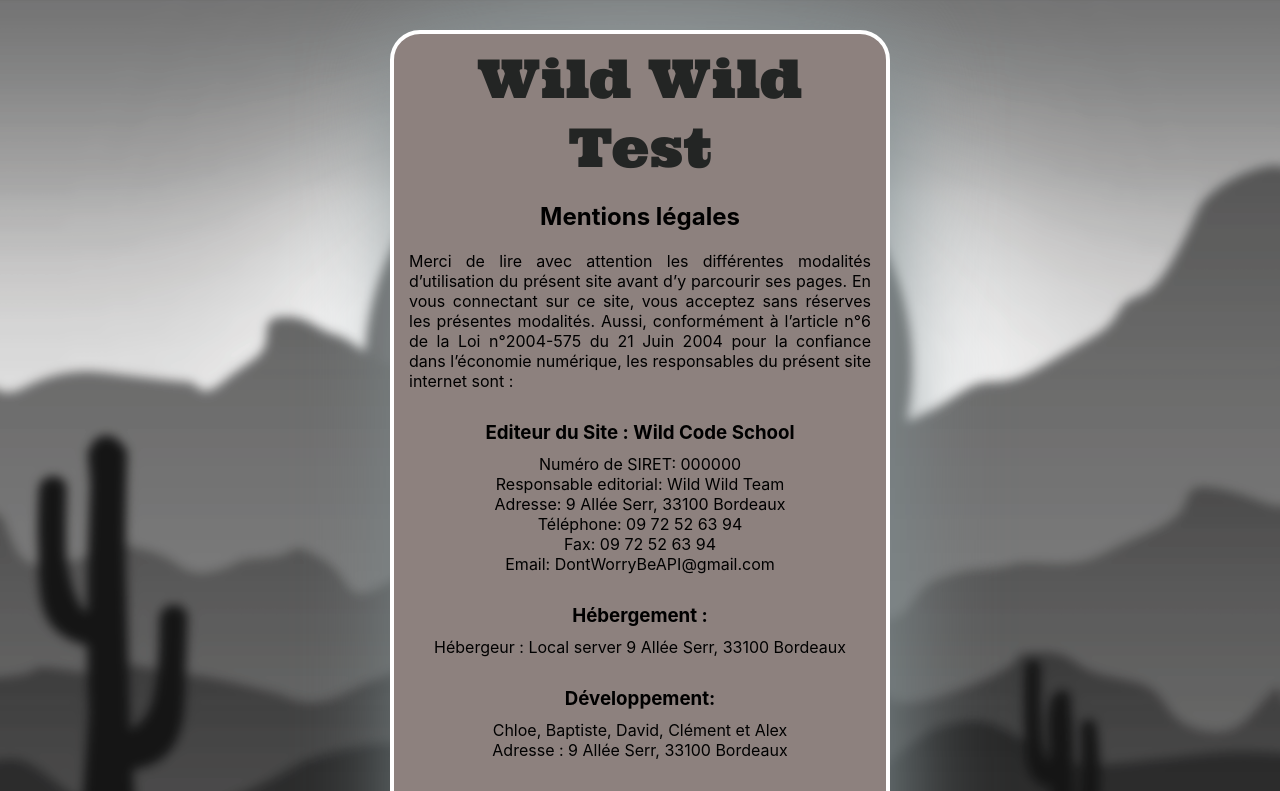
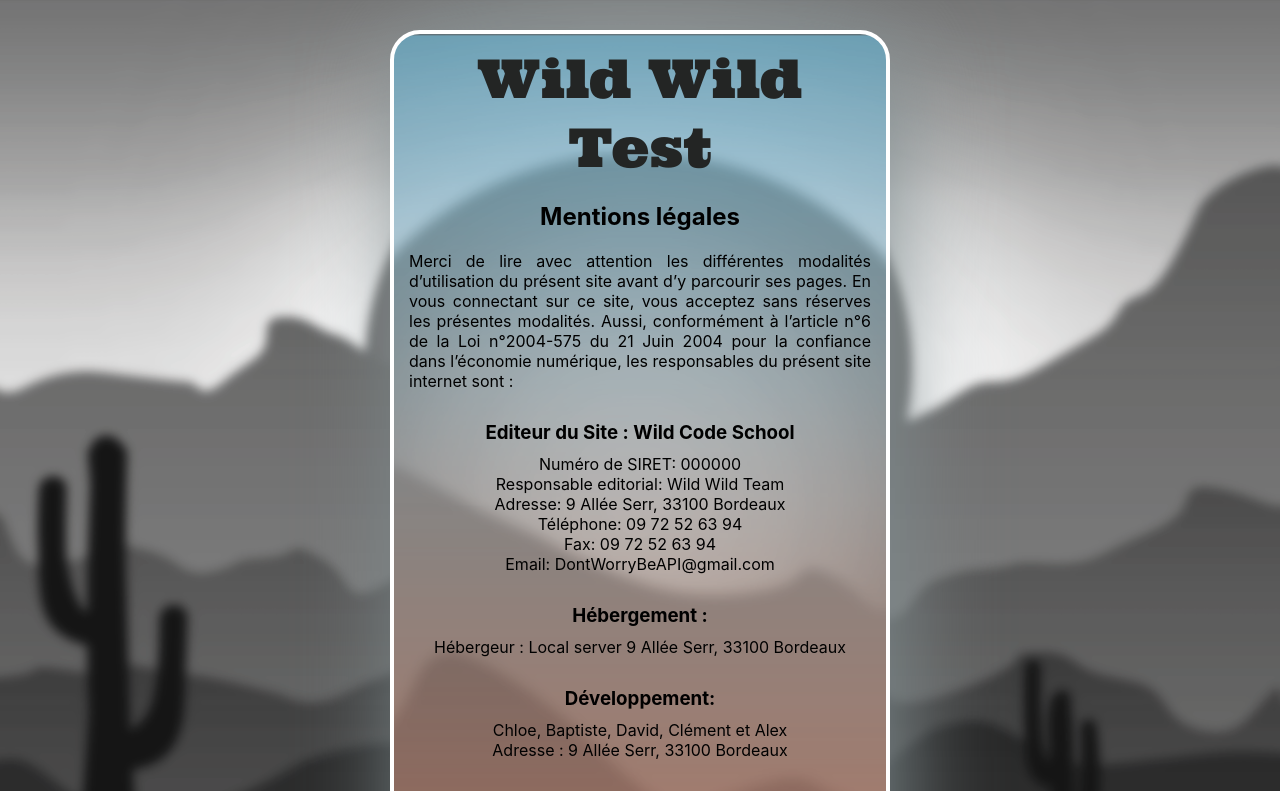
Before and after one commit to alexandre-peyrichout/Wild-Wild-Test-API-YouTube, a React (Create React App) app: page /Legal in a window 1280 px wide. Shown: the top 791 px of the page. Built offline with nearby package versions, Linux system fonts and the light colour scheme.

Commit message:
fix resp

```diff
--- a/src/components/legal.css
+++ b/src/components/legal.css
@@ -8,7 +8,11 @@
   margin: 20px auto;
   padding: 10px 15px 20px 15px;
   max-width: 500px;
-  background-color: #8d817e;
+  background-image: url(../assets/img/bg_color.png);
+  background-repeat: no-repeat;
+  background-position: center;
+  background-size: cover;
+  background-blend-mode: darken;
   box-shadow: 10px 1px 100px #7e8a8d;
   border: solid 4px white;
   border-radius: 30px;
```
